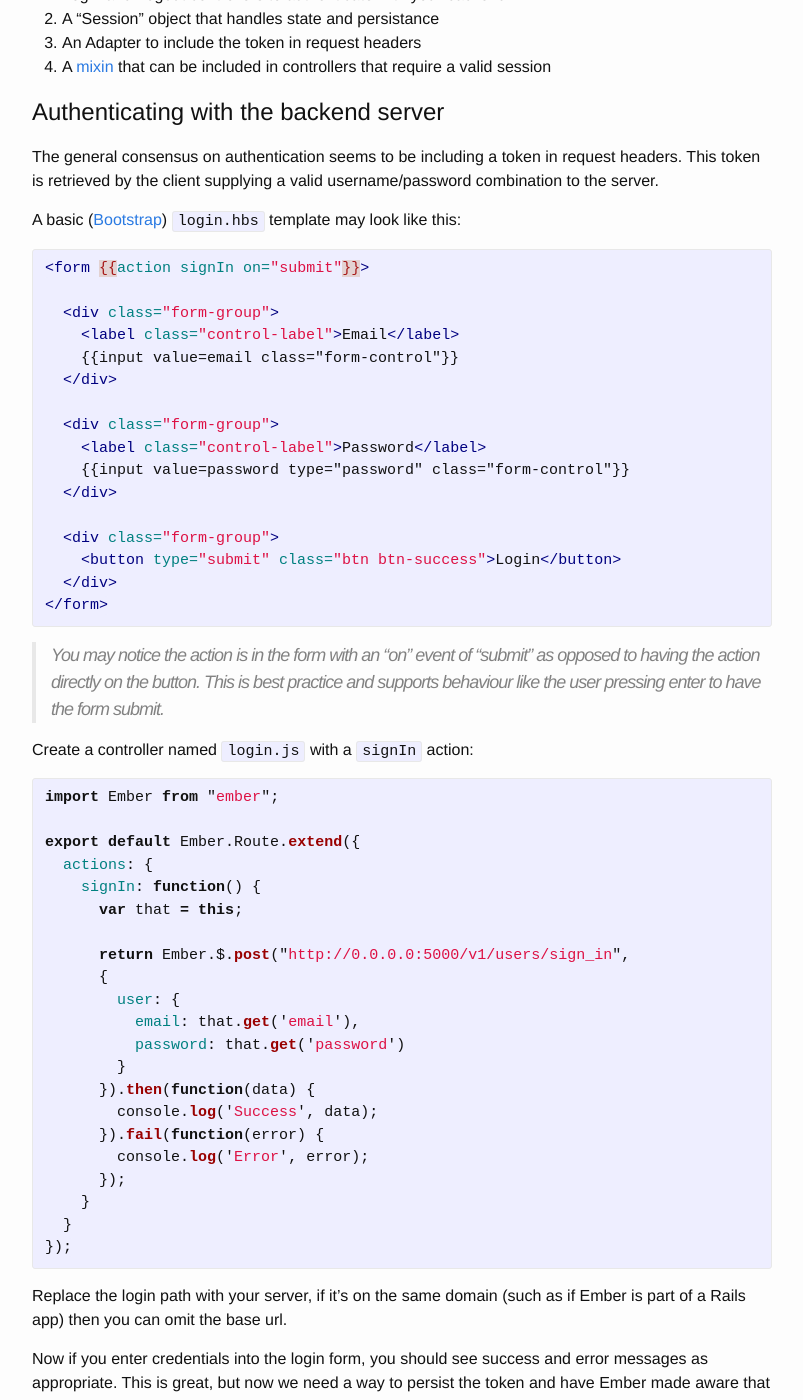
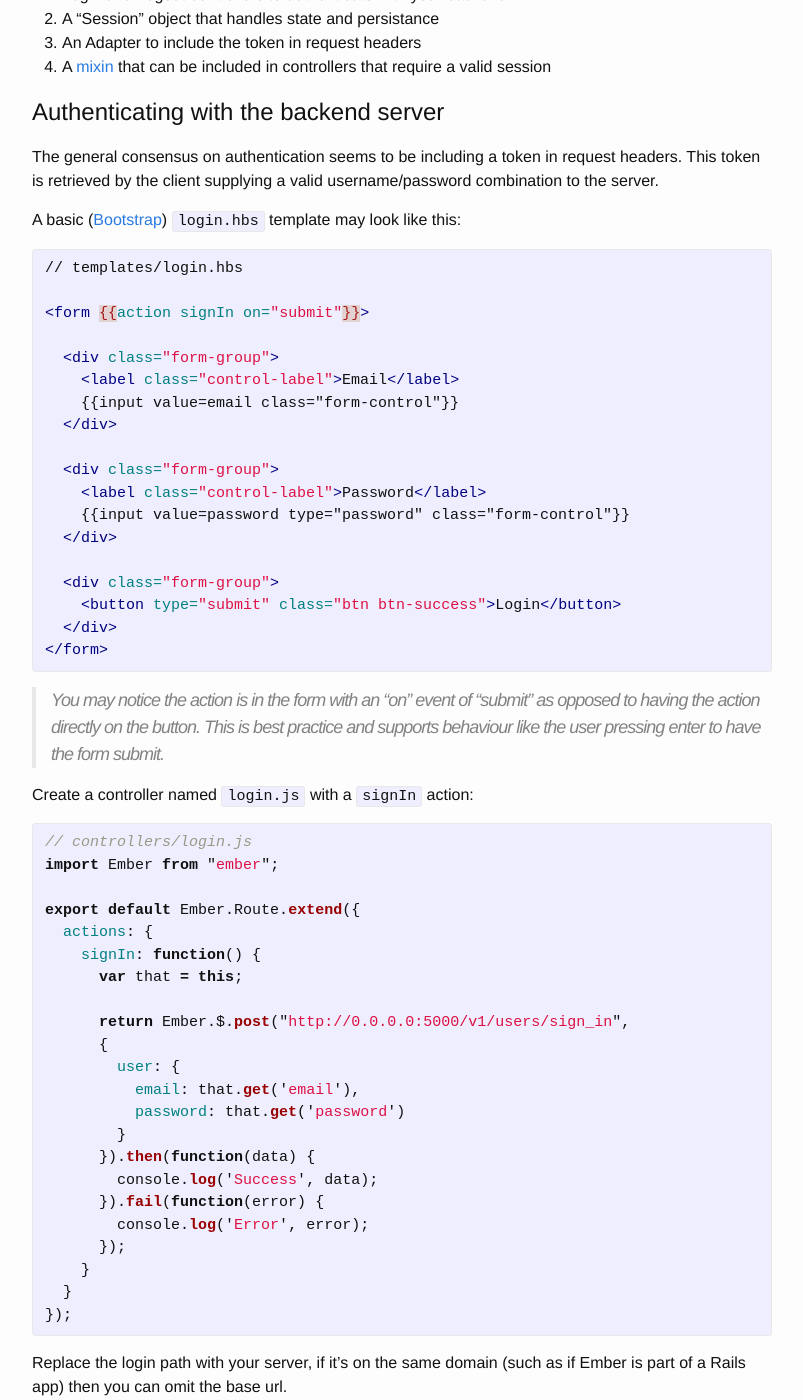
Before and after one commit to scottfister/scottfister.github.io, a Jekyll site: the page built from _posts/2014-09-05-the-best-way-to-do-ember-authentication.markdown, in a window 1280 px wide and 1400 px high, scrolled down 709 px. Shown: the whole window, without its empty margins (238-1041 px from the left). Built offline with Jekyll 4.4.1, drawn with Linux system fonts in a browser that asks for light colours; comment, search, counter and statistics services are not loaded; some of the changed text lies outside the part shown.

Commit message:
Added file names

```diff
--- a/_posts/2014-09-05-the-best-way-to-do-ember-authentication.markdown
+++ b/_posts/2014-09-05-the-best-way-to-do-ember-authentication.markdown
@@ -30,6 +30,7 @@ The general consensus on authentication seems to be including a token in request
 A basic ([Bootstrap][get-bootstrap]) `login.hbs` template may look like this:
 
 {% highlight html %}
+// templates/login.hbs
 {% raw %}
 <form {{action signIn on="submit"}}>
 {% endraw %}
@@ -54,6 +55,7 @@ A basic ([Bootstrap][get-bootstrap]) `login.hbs` template may look like this:
 Create a controller named `login.js` with a `signIn` action:
 
 {% highlight javascript %}
+// controllers/login.js
 import Ember from "ember";
 
 export default Ember.Route.extend({
@@ -89,6 +91,7 @@ Create an [initializer][ember-initializer] in `initializers/session.js`. We will
 Install Basil.js using Bower with `bower install basil.js --save-dev`
 
 {% highlight javascript %}
+// initializers/session.js
 import Ember from "ember";
 
 export default {
@@ -165,6 +168,7 @@ module.exports = app.toTree();
 Let's go back and modify our `login.js` to persist the data using the Session object:
 
 {% highlight javascript %}
+// controllers/login.js
 import Ember from "ember";
 
 export default Ember.Route.extend({
@@ -331,6 +335,7 @@ You can replace `that.transitionTo('index')` with whatever you want the default
 If you'd like to display relevant errors to your users attemping login, modify the login controller by adding `that.set('error', error.responseJSON.error);` within the `fail` block. Then in your `login.hbs` template you can display them:
 
 {% highlight html %}
+// templates/login.hbs
 {% raw %}
 {{#if error}}
   <div class="alert alert-danger">{{error}}</div>
```
Also changed, not shown: 2 other files.
